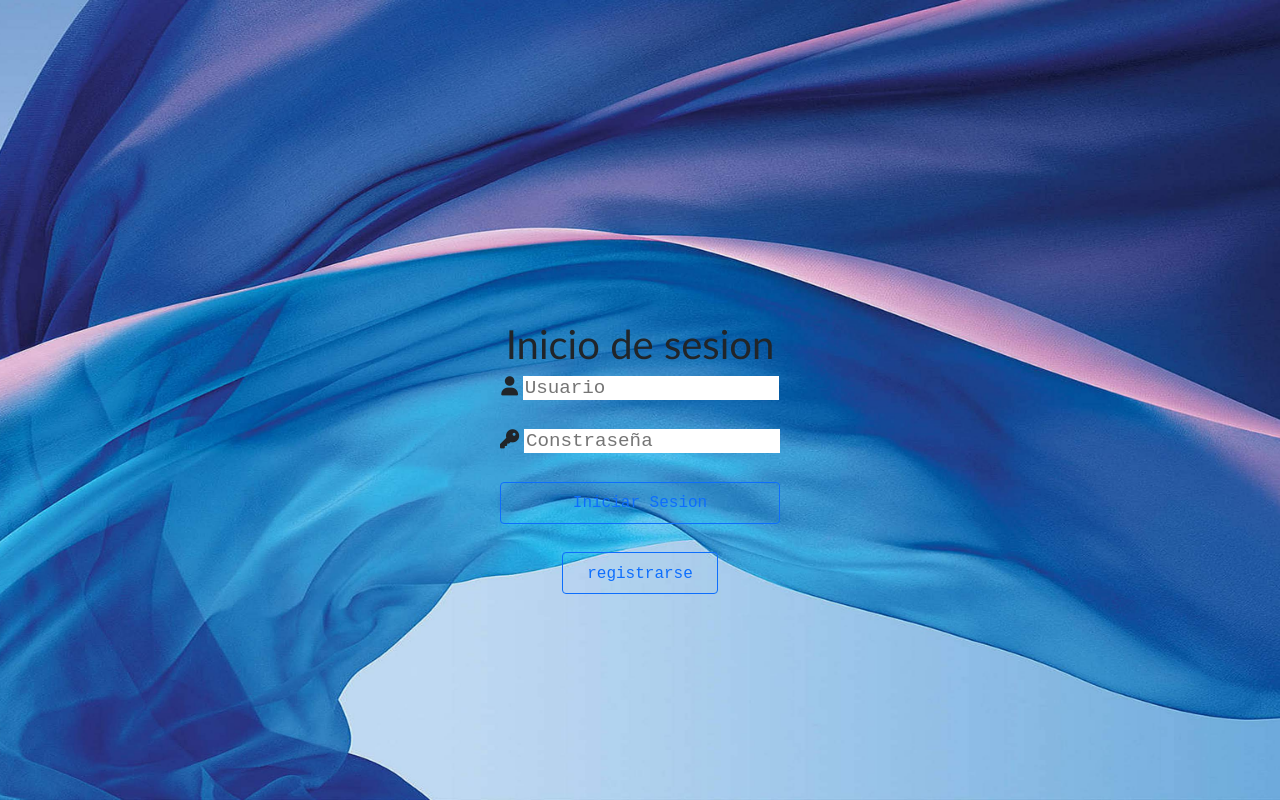
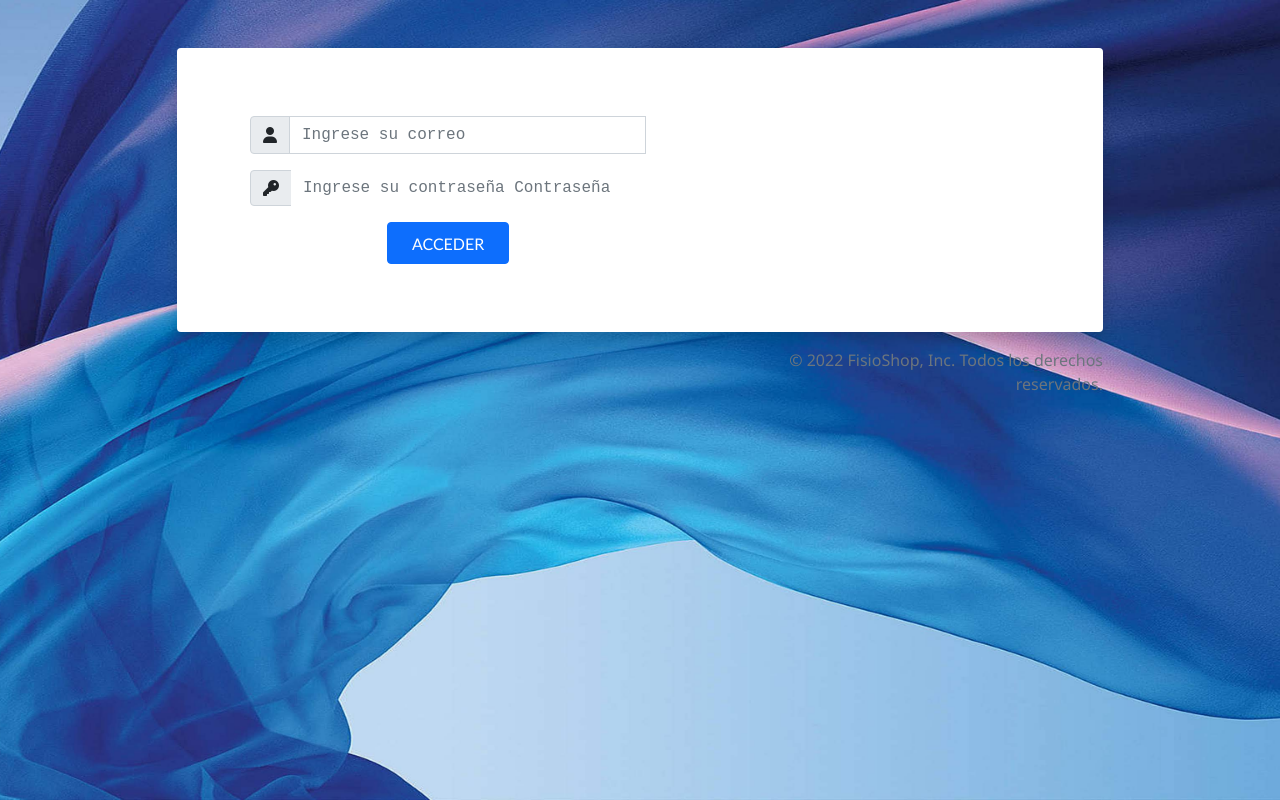
Before and after one commit to carlosbleda/proyecto-Informatica, a PHP site: page /login.php in a window 1280 px wide. Run offline with PHP 8.4, Linux system fonts and the light colour scheme; some libraries are stand-ins or nearby versions.

Commit message:
validando login

```diff
--- a/login.php
+++ b/login.php
@@ -1,32 +1,139 @@
+<?php
+include './data/conect.php';?>
 <!DOCTYPE html>
-<html lang="en">
+<html lang = 'en'>
 <head>
-    <meta charset="UTF-8">
-    <meta http-equiv="X-UA-Compatible" content="IE=edge">
-    <meta name="viewport" content="width=device-width, initial-scale=1.0">
-    <script src="https://kit.fontawesome.com/3ebfebb6be.js" crossorigin="anonymous"></script>
-    <link href="https://cdn.jsdelivr.net/npm/bootstrap@5.0.2/dist/css/bootstrap.min.css" rel="stylesheet" integrity="sha384-EVSTQN3/azprG1Anm3QDgpJLIm9Nao0Yz1ztcQTwFspd3yD65VohhpuuCOmLASjC" crossorigin="anonymous">
-    <script src="https://cdn.jsdelivr.net/npm/@popperjs/core@2.11.5/dist/umd/popper.min.js" integrity="sha384-Xe+8cL9oJa6tN/veChSP7q+mnSPaj5Bcu9mPX5F5xIGE0DVittaqT5lorf0EI7Vk" crossorigin="anonymous"></script>
-<script src="https://cdn.jsdelivr.net/npm/bootstrap@5.2.0/dist/js/bootstrap.min.js" integrity="sha384-ODmDIVzN+pFdexxHEHFBQH3/9/vQ9uori45z4JjnFsRydbmQbmL5t1tQ0culUzyK" crossorigin="anonymous"></script>
-    <title>inicio de sesion</title>
-    <link rel="stylesheet" href="./style.css">
+<meta charset = 'UTF-8'>
+<meta http-equiv = 'X-UA-Compatible' content = 'IE=edge'>
+<meta name = 'viewport' content = 'width=device-width, initial-scale=1.0'>
+<script src = 'https://kit.fontawesome.com/3ebfebb6be.js' crossorigin = 'anonymous'></script>
+<link href = 'https://cdn.jsdelivr.net/npm/bootstrap@5.0.2/dist/css/bootstrap.min.css' rel = 'stylesheet' integrity = 'sha384-EVSTQN3/azprG1Anm3QDgpJLIm9Nao0Yz1ztcQTwFspd3yD65VohhpuuCOmLASjC' crossorigin = 'anonymous'>
+<script src = 'https://cdn.jsdelivr.net/npm/@popperjs/core@2.11.5/dist/umd/popper.min.js' integrity = 'sha384-Xe+8cL9oJa6tN/veChSP7q+mnSPaj5Bcu9mPX5F5xIGE0DVittaqT5lorf0EI7Vk' crossorigin = 'anonymous'></script>
+<script src = 'https://cdn.jsdelivr.net/npm/bootstrap@5.2.0/dist/js/bootstrap.min.js' integrity = 'sha384-ODmDIVzN+pFdexxHEHFBQH3/9/vQ9uori45z4JjnFsRydbmQbmL5t1tQ0culUzyK' crossorigin = 'anonymous'></script>
+<script src = './Boostrap/js/bootstrap.bundle.min.js'></script>
+
+<link rel = 'stylesheet' href = './style.css'>
 </head>
 <body>
-   <div class="d-flex  justify-content-center"style="padding-top:300px">
+
+<div class = 'd-flex w-25 pt-5 mx-auto'>
+
+</form>
+</div>
+
+<div class = 'container'>
+<div class = 'row' id = 'divcentral'>
+<div class = 'col-lg-10 offset-lg-1'>
+
+<div class = 'bg-white shadow rounded'>
+<div class = 'row'>
+
+<div class = 'col-md-7 pe-0'>
+<div class = 'form-left h-100 py-5 px-5'>
+<form action = '' class = 'row g-3 needs-validation' method = 'post' novalidate>
+
+<div class = 'form-group '>
+
+<div class = 'input-group mb-3'>
+<span class = 'input-group-text' > <i class = 'fa-solid fa-user'></i></span>
+<input type = 'email' name = 'user' class = 'form-control' placeholder = 'Ingrese su correo' aria-label = 'Usuario' aria-describedby = 'basic-addon1' required>
+<div class = 'valid-feedback'>
+El correo es valido.
+</div>
+<div class = 'invalid-feedback'>
+Debe ingresar un Correo.
+</div>
+</div>
+
+<div class = 'input-group mb-3'>
+<span class = 'input-group-text'> <i class = 'fa-solid fa-key'></i></span>
+<input type = 'password' class = 'form-control' name = 'pass' placeholder = 'Ingrese su contraseña Contraseña' aria-label = 'Contraseña' aria-describedby = 'basic-addon1' required>
+<div class = 'valid-feedback'>
+La contraseña es valida.
+</div>
+<div class = 'invalid-feedback'>
+Debe ingresar una Contraseña.
+</div>
+</div>
+<button class = 'btn btn-primary' type = 'submit'>ACCEDER</button>
+</div>
+
+</form>
+</div>
+</div>
+<div class = 'col-md-5 ps-3 d-none d-md-block'>
+<div class = 'form-right h-100 text-center pt-5' id = 'fondologo'>
+<i class = 'bi bi-bootstrap'></i>
+<h2 class = 'fs-1'></h2>
+
+</div>
+<p class = 'text-end text-secondary mt-3'>© 2022 FisioShop, Inc. Todos los derechos reservados.</p>
+</div>
+</div>
+</div>
+
+</div>
+
+</div>
+
+</div>
+<?php
 
 
-<form action="" method="POST">
-    <h1>Inicio de sesion</h1>
-    <i class="fa-solid fa-user">
-    <input type="text" placeholder='Usuario'></i>
-    <br>
-    <i class="fa-solid fa-key">
-    <input type="password" placeholder='Constraseña'></i>
-    <br>
- <input type="button" class="btn btn-outline-primary" value="Iniciar Sesion">
-    <br>
-    <a href="./register.php"> <input type="button" class="btn btn-outline-primary" value="registrarse"></a>
-</form>
-</div>
+if ( isset( $_POST[ 'registro' ] ) ) {
+    $conect = new Conexion();
+$consulta = "SELECT * FROM persona WHERE email =".$_POST[ 'user' ]." AND pass = ".$_POST[ 'pass' ]."";
+$resultado=mysqli_query($conect->conect(),$consulta);
+$fila=mysqli_num_rows($resultado);
+    header('location:login.php');
+
+if($fila>0){
+
+}else{
+    echo 'error';
+}
+
+
+
+
+
+}
+
+
+
+?>
+
+<?php echo "<script>
+
+(function () {
+  'use strict'
+
+
+  var forms = document.querySelectorAll('.needs-validation')
+
+
+  Array.prototype.slice.call(forms)
+    .forEach(function (form) {
+      form.addEventListener('submit', function (event) {
+        if (!form.checkValidity()) {
+          event.preventDefault()
+          event.stopPropagation()
+        }
+
+        form.classList.add('was-validated')
+      }, false)
+    })
+})()
+
+          </script>";
+?>
+
+
+
+
+
+
+
+
 </body>
 </html>
```
